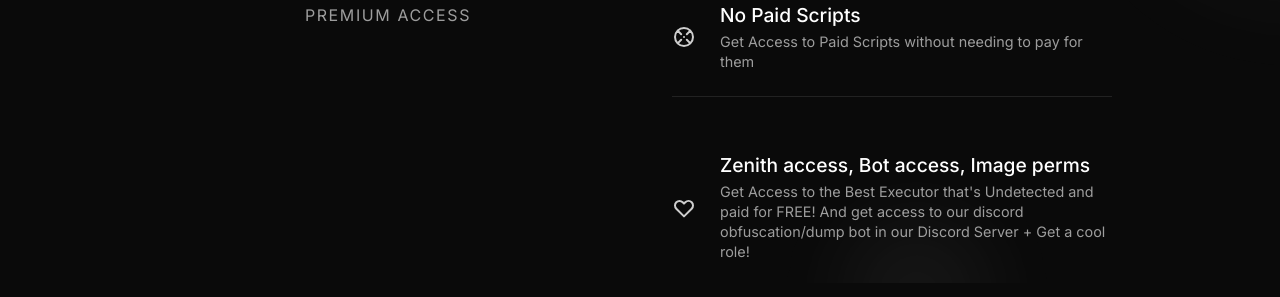
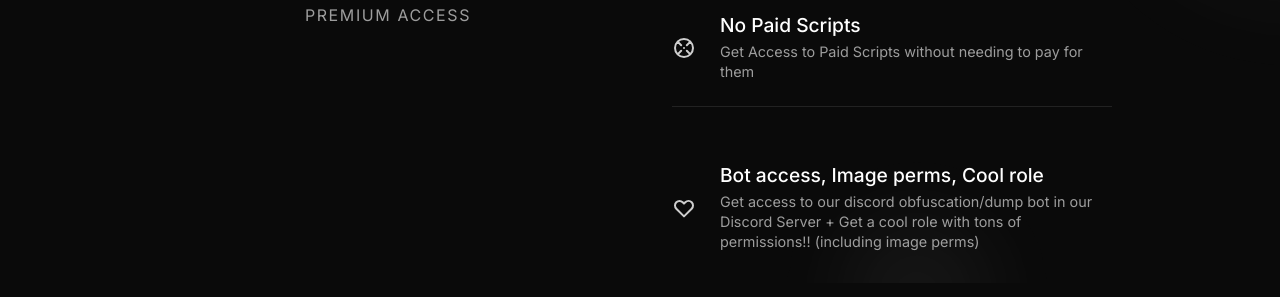
Before and after one commit to vqmpjayZ/Vadrifts-premium, a plain HTML site: page index.html in a window 1280 px wide. Shown: the part 517-814 px from the top of the page. Drawn offline with Linux system fonts and the light colour scheme.

Commit message:
Update index.html

```diff
--- a/index.html
+++ b/index.html
@@ -318,8 +318,8 @@
                         <path stroke-linecap="round" stroke-linejoin="round" d="M4.318 6.318a4.5 4.5 0 000 6.364L12 20.364l7.682-7.682a4.5 4.5 0 00-6.364-6.364L12 7.636l-1.318-1.318a4.5 4.5 0 00-6.364 0z"/>
                     </svg>
                     <div class="feature-content">
-                        <div class="feature-title">Zenith access, Bot access, Image perms</div>
-                        <div class="feature-desc">Get Access to the Best Executor that's Undetected and paid for FREE! And get access to our discord obfuscation/dump bot in our Discord Server + Get a cool role!</div>
+                        <div class="feature-title">Bot access, Image perms, Cool role</div>
+                        <div class="feature-desc">Get access to our discord obfuscation/dump bot in our Discord Server + Get a cool role with tons of permissions!! (including image perms)</div>
                     </div>
                 </li>
             </ul>
```
